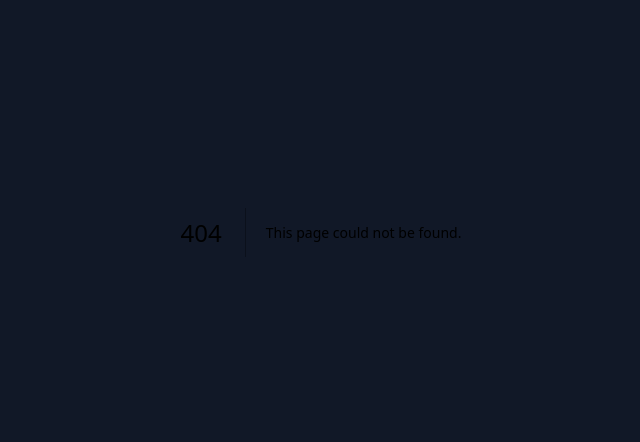
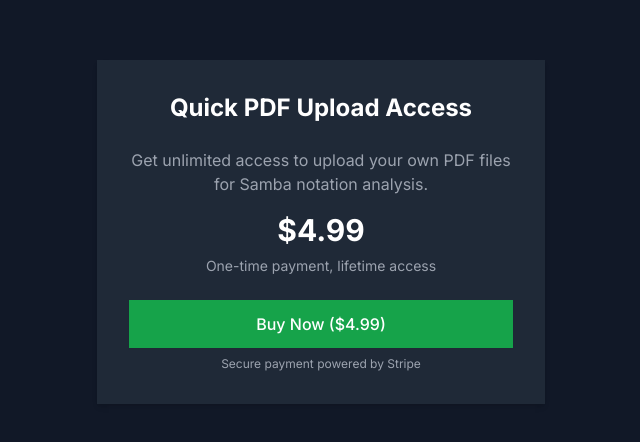
Before and after one commit to louis-quatorze/SambaScribe, a Next.js app: page /express-checkout in a window 1280 px wide. Before the commit this address had no page. Shown: the part 168-610 px from the top of the page, without its empty margins (319-959 px from the left). Built offline with nearby package versions, Linux system fonts and the light colour scheme; no server answers.

Commit message:
Add Express-style Stripe checkout for simplified one-click payments

```diff
--- /dev/null
+++ b/app/express-checkout/page.tsx
@@ -0,0 +1,40 @@
+"use client";
+
+import { ExpressCheckoutButton } from "@/components/ExpressCheckoutButton";
+
+export default function ExpressCheckoutPage() {
+  return (
+    <div className="min-h-screen bg-white dark:bg-gray-900 flex flex-col items-center justify-center p-4">
+      <div className="w-full max-w-md p-8 bg-white dark:bg-gray-800 rounded-lg shadow-md text-center">
+        <h1 className="text-2xl font-bold text-gray-900 dark:text-white mb-6">
+          Quick PDF Upload Access
+        </h1>
+
+        <div className="mb-8">
+          <p className="text-gray-600 dark:text-gray-400 mb-4">
+            Get unlimited access to upload your own PDF files for Samba notation analysis.
+          </p>
+
+          <p className="text-3xl font-bold text-gray-900 dark:text-white mb-2">
+            $4.99
+          </p>
+
+          <p className="text-sm text-gray-500 dark:text-gray-400 mb-6">
+            One-time payment, lifetime access
+          </p>
+        </div>
+
+        <div className="space-y-2">
+          <ExpressCheckoutButton
+            buttonText="Buy Now ($4.99)"
+            className="w-full py-3 px-4 rounded-md shadow-sm text-base font-medium text-white bg-green-600 hover:bg-green-700 focus:outline-none focus:ring-2 focus:ring-offset-2 focus:ring-green-500 flex items-center justify-center"
+          />
+
+          <p className="text-xs text-gray-500 dark:text-gray-400 mt-4">
+            Secure payment powered by Stripe
+          </p>
+        </div>
+      </div>
+    </div>
+  );
+}
--- a/app/pricing/page.tsx
+++ b/app/pricing/page.tsx
@@ -250,6 +250,14 @@
             </a>{' '}
             for custom pricing options.
           </p>
+
+          <p className="mt-4 text-sm text-gray-500 dark:text-gray-400">
+            Looking for a quicker checkout? Try our{' '}
+            <Link href="/express-checkout" className="font-medium text-green-600 hover:text-green-500 dark:text-green-400 dark:hover:text-green-300">
+              express checkout
+            </Link>{' '}
+            for a simple one-click payment process.
+          </p>
         </div>
       </div>
     </div>
--- /dev/null
+++ b/src/components/ExpressCheckoutButton.tsx
@@ -0,0 +1,76 @@
+"use client";
+
+import { useState } from 'react';
+import { useSession } from 'next-auth/react';
+import { useRouter } from 'next/navigation';
+import { toast } from 'react-toastify';
+import { Loader2 } from 'lucide-react';
+
+interface ExpressCheckoutButtonProps {
+  buttonText?: string;
+  className?: string;
+}
+
+export function ExpressCheckoutButton({
+  buttonText = "Pay Now",
+  className = "w-full py-2 px-4 rounded-md shadow-sm text-sm font-medium text-white bg-green-600 hover:bg-green-700 focus:ring-2 focus:ring-offset-2 focus:ring-green-500 flex items-center justify-center",
+}: ExpressCheckoutButtonProps) {
+  const { data: session } = useSession();
+  const router = useRouter();
+  const [isLoading, setIsLoading] = useState<boolean>(false);
+
+  const handleCheckout = async () => {
+    if (!session) {
+      toast.info('Please sign in to continue');
+      router.push('/auth/signin?callbackUrl=/pricing');
+      return;
+    }
+
+    try {
+      setIsLoading(true);
+
+      const response = await fetch('/api/stripe/express-checkout', {
+        method: 'POST',
+        headers: {
+          'Content-Type': 'application/json',
+        }
+      });
+
+      if (!response.ok) {
+        const errorData = await response.text();
+        throw new Error(errorData || 'Failed to create checkout session');
+      }
+
+      const data = await response.json();
+
+      // Redirect to Stripe Checkout
+      if (data.url) {
+        window.location.href = data.url;
+      } else {
+        throw new Error('No checkout URL provided');
+      }
+    } catch (error) {
+      console.error('Error processing payment:', error);
+      toast.error(error instanceof Error ? error.message : 'Failed to start payment process');
+    } finally {
+      setIsLoading(false);
+    }
+  };
+
+  return (
+    <button
+      onClick={handleCheckout}
+      disabled={isLoading}
+      className={className}
+    >
+      {isLoading ? (
+        <>
+          <Loader2 className="w-4 h-4 mr-2 animate-spin" />
+          Processing...
+        </>
+      ) : (
+        buttonText
+      )}
+    </button>
+  );
+}
```
Also changed, not shown: app/api/stripe/express-checkout/route.ts (added, +72 -0 lines), public/SambaScribe-Upload.png (added), 1 other file (tests, documents, lock files or other folders).
